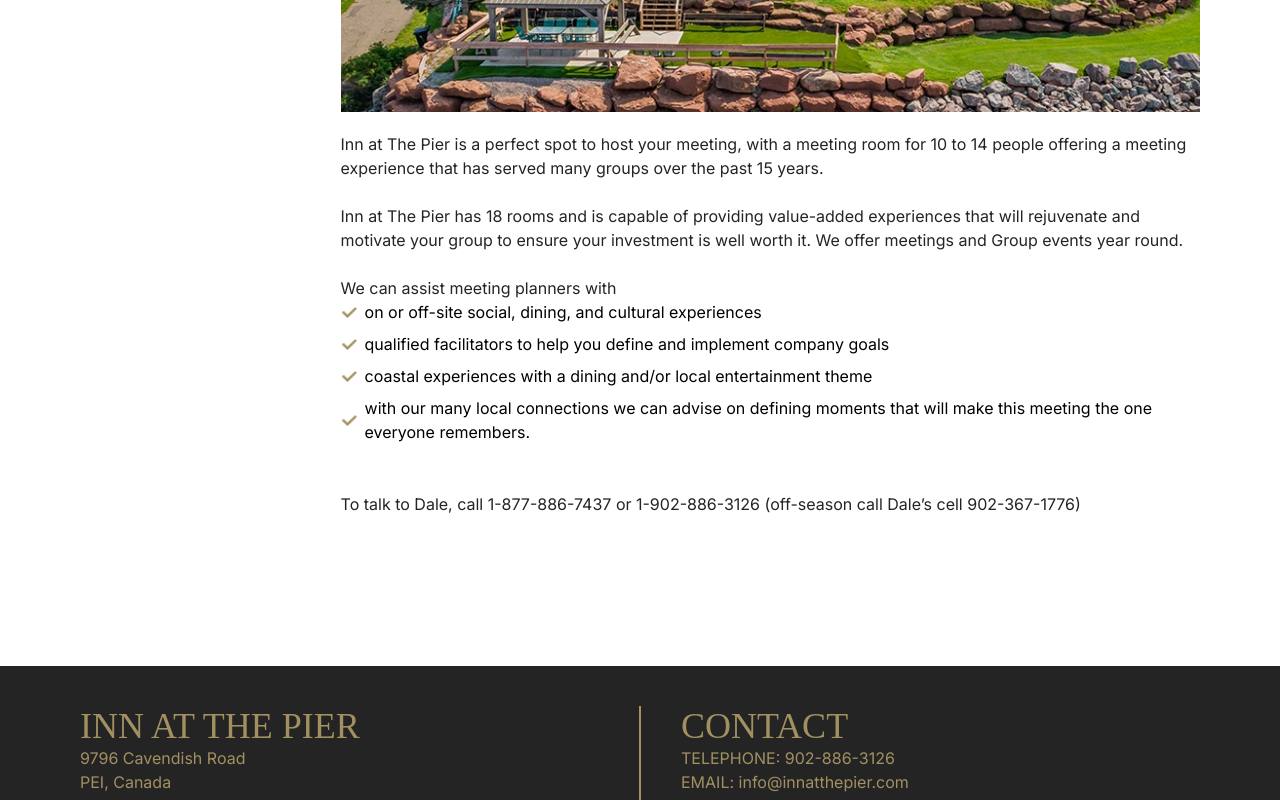
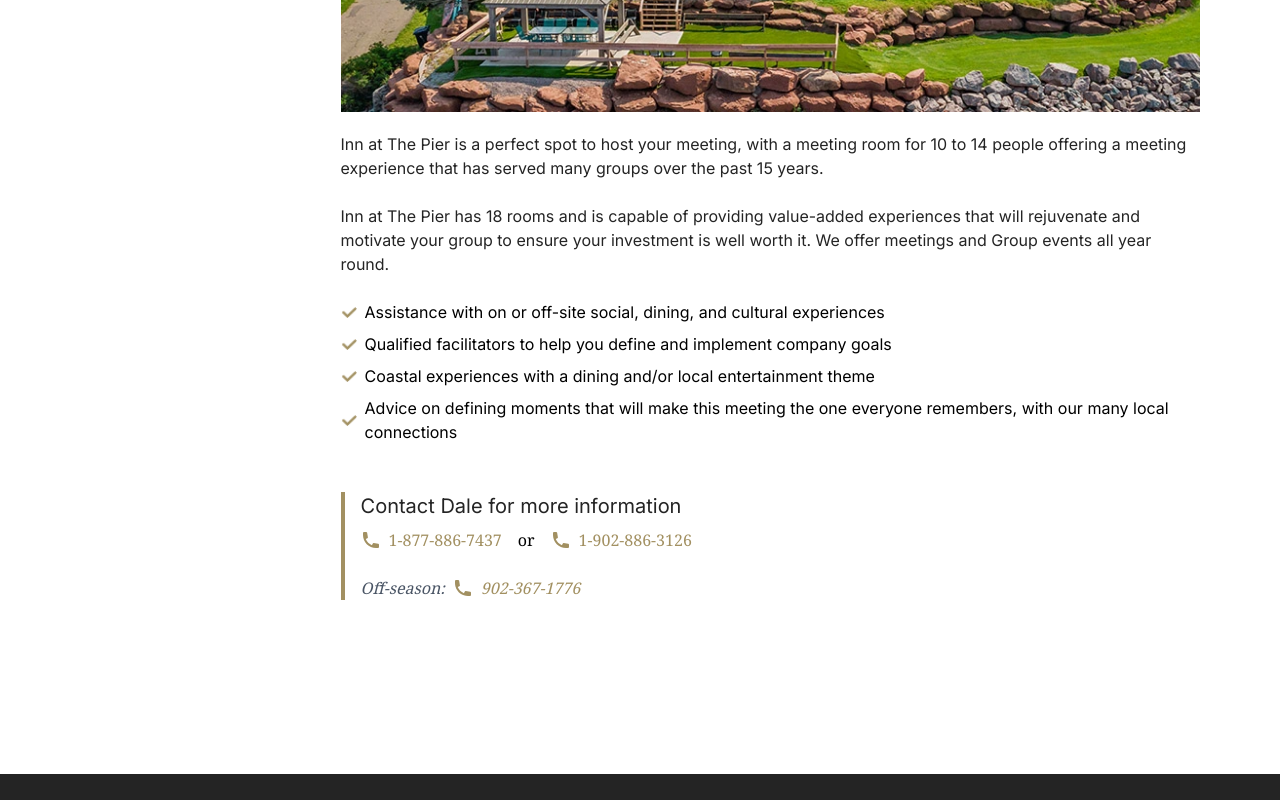
Before and after one commit to evanlarkin10/pier-website, a Next.js app: page /groups in a window 1280 px wide. Shown: the part 429-1229 px from the top of the page. Built offline with nearby package versions, Linux system fonts and the light colour scheme.

Commit message:
Text and UI touchups

```diff
--- a/src/pages/double-room.tsx
+++ b/src/pages/double-room.tsx
@@ -2,13 +2,13 @@
 import Metadata from "@/components/Metadata";
 import DoubleRoom from "@/sections/rooms/Double";
 
-export default function StandardRoomPage() {
+export default function DoubleRoomPage() {
   return (
     <>
       <Metadata
-        title="Inn at the Pier | Standard Room"
-        description="Inn at the Pier | Standard Room"
-        keywords="Inn at the pier, Pier, Cavendish, Hotel, Accommodation,Standard room"
+        title="Inn at the Pier | Double Room"
+        description="Inn at the Pier | Double Room"
+        keywords="Inn at the pier, Pier, Cavendish, Hotel, Accommodation, Double room"
       />
       <PageLayout>
         <DoubleRoom />
--- a/src/pages/golf-packages.tsx
+++ b/src/pages/golf-packages.tsx
@@ -13,7 +13,7 @@
       <Metadata
         title="Inn at the Pier | Golf Packages"
         description="Inn at the Pier | Golf Packages"
-        keywords="Inn at the pier, Pier, Cavendish, Hotel, Accommodation, Restaurant, Bar, Golf, Packages, PEI"
+        keywords="Golf, Pier, Cavendish, Hotel, Accommodation, Restaurant, Bar, Packages, PEI"
       />
       <PageLayout>
         <div className="flex flex-col lg:!flex-row items-center lg:items-start">
--- a/src/pages/groups.tsx
+++ b/src/pages/groups.tsx
@@ -11,7 +11,7 @@
       <Metadata
         title="Inn at the Pier | Groups & Meetings"
         description="Inn at the Pier | Groups & Meetings"
-        keywords="Inn at the pier, Pier, Cavendish, Hotel, Accommodation, Restaurant, Bar, Beach, Family, Pet Friendly, Free Wifi, Free Parking, Free Breakfast"
+        keywords="Inn at the pier, Pier, Cavendish, Hotel, Accommodation, Restaurant, Bar, corporate, meeting, group, events"
       />
       <PageLayout>
         <div className="flex flex-col lg:!flex-row items-center lg:items-start">
@@ -38,27 +38,81 @@
                 Inn at The Pier has 18 rooms and is capable of providing
                 value-added experiences that will rejuvenate and motivate your
                 group to ensure your investment is well worth it. We offer
-                meetings and Group events year round.
+                meetings and Group events all year round.
               </Text>
               <br />
-              <br />
-              <Text variant="p">We can assist meeting planners with</Text>
               <br />
 
               <BulletList
                 items={[
-                  "on or off-site social, dining, and cultural experiences",
-                  "qualified facilitators to help you define and implement company goals",
-                  "coastal experiences with a dining and/or local entertainment theme",
-                  "with our many local connections we can advise on defining moments that will make this meeting the one everyone remembers.",
+                  "Assistance with on or off-site social, dining, and cultural experiences",
+                  "Qualified facilitators to help you define and implement company goals",
+                  "Coastal experiences with a dining and/or local entertainment theme",
+                  "Advice on defining moments that will make this meeting the one everyone remembers, with our many local connections",
                 ]}
               />
               <br />
               <br />
-              <Text variant="p">
-                To talk to Dale, call 1-877-886-7437 or 1-902-886-3126
-                (off-season call Dale’s cell 902-367-1776)
-              </Text>
+              <div className="grid md:grid-cols-2 gap-6 mb-6">
+                <div className="border-l-4 border-secondary pl-4">
+                  <Text
+                    variant="p"
+                    tag="h5"
+                    additionalClasses="text-primary mb-2 text-xl"
+                  >
+                    Contact Dale for more information
+                  </Text>
+                  <div className="flex flex-col sm:flex-row gap-4">
+                    <a
+                      href="tel:18778867437"
+                      className="flex items-center gap-2 text-secondary hover:text-blue-800"
+                    >
+                      <svg
+                        xmlns="http://www.w3.org/2000/svg"
+                        className="h-5 w-5"
+                        viewBox="0 0 20 20"
+                        fill="currentColor"
+                      >
+                        <path d="M2 3a1 1 0 011-1h2.153a1 1 0 01.986.836l.74 4.435a1 1 0 01-.54 1.06l-1.548.773a11.037 11.037 0 006.105 6.105l.774-1.548a1 1 0 011.059-.54l4.435.74a1 1 0 01.836.986V17a1 1 0 01-1 1h-2C7.82 18 2 12.18 2 5V3z" />
+                      </svg>
+                      <span>1-877-886-7437</span>
+                    </a>
+                    or
+                    <a
+                      href="tel:19028863126"
+                      className="flex items-center gap-2 text-secondary hover:text-blue-800"
+                    >
+                      <svg
+                        xmlns="http://www.w3.org/2000/svg"
+                        className="h-5 w-5"
+                        viewBox="0 0 20 20"
+                        fill="currentColor"
+                      >
+                        <path d="M2 3a1 1 0 011-1h2.153a1 1 0 01.986.836l.74 4.435a1 1 0 01-.54 1.06l-1.548.773a11.037 11.037 0 006.105 6.105l.774-1.548a1 1 0 011.059-.54l4.435.74a1 1 0 01.836.986V17a1 1 0 01-1 1h-2C7.82 18 2 12.18 2 5V3z" />
+                      </svg>
+                      <span>1-902-886-3126</span>
+                    </a>
+                  </div>
+                  <br />
+                  <div className="flex flex-row gap-2 text-gray-600 italic">
+                    <span>Off-season: </span>
+                    <a
+                      href="tel:19023671776"
+                      className="flex items-center gap-2 text-secondary hover:text-blue-800"
+                    >
+                      <svg
+                        xmlns="http://www.w3.org/2000/svg"
+                        className="h-5 w-5"
+                        viewBox="0 0 20 20"
+                        fill="currentColor"
+                      >
+                        <path d="M2 3a1 1 0 011-1h2.153a1 1 0 01.986.836l.74 4.435a1 1 0 01-.54 1.06l-1.548.773a11.037 11.037 0 006.105 6.105l.774-1.548a1 1 0 011.059-.54l4.435.74a1 1 0 01.836.986V17a1 1 0 01-1 1h-2C7.82 18 2 12.18 2 5V3z" />
+                      </svg>
+                      <span> 902-367-1776</span>
+                    </a>
+                  </div>
+                </div>
+              </div>
             </div>
           </div>
         </div>
--- a/src/pages/index.tsx
+++ b/src/pages/index.tsx
@@ -7,8 +7,8 @@
   return (
     <>
       <Metadata
-        title="Inn at the Pier | Home"
-        description="Inn at the Pier | Home"
+        title="Inn at the Pier | Prince Edward Island"
+        description="Inn at the Pier | Prince Edward Island"
         keywords="Inn at the pier, Pier, Cavendish, Hotel, Accommodation, Restaurant, Bar, Beach, Family, Pet Friendly, Free Wifi, Free Parking, Free Breakfast"
       />
       <div>
@@ -16,14 +16,14 @@
           slides={[
             {
               id: 1,
-              image: "/slide-1.webp",
-              title: "RESTAURANT ON-SITE",
+              image: "/slide-2.webp",
+              title: "YOUR ISLAND ESCAPE IS WAITING",
+              subtitle: "Perfect for couples",
             },
             {
               id: 2,
-              image: "/slide-2.webp",
-              title: "YOUR ISLAND ESCAPE IS WAITING",
-              subtitle: "Perfect for couples",
+              image: "/slide-1.webp",
+              title: "RESTAURANT ON-SITE",
             },
             {
               id: 3,
@@ -33,26 +33,6 @@
             },
           ]}
         />
-        {/* <div>
-          <div className="flex flex-col sm:!flex-row min-h-[150px]">
-            <div className="flex-[1] bg-primary min-w-[400px]">
-              <Text variant="h3" additionalClasses="text-secondary">
-                Check <br />
-                Availability
-              </Text>
-            </div>
-            <div className="flex flex-[3] bg-secondary items-center justify-start p-4">
-              <Button
-                size="lg"
-                color="secondary"
-                variant="solid"
-                text="Check Availability"
-                additionalClasses="self-center justify-center"
-                onClick={() => window.open(WEBREZ_BOOKING_URL, "_blank")}
-              />
-            </div>
-          </div>
-        </div> */}
         <Rooms />
         <MoreOptions />
       </div>
--- a/src/pages/junior-suite-room.tsx
+++ b/src/pages/junior-suite-room.tsx
@@ -2,13 +2,13 @@
 import Metadata from "@/components/Metadata";
 import JuniorSuite from "@/sections/rooms/JuniorSuite";
 
-export default function StandardRoomPage() {
+export default function JuniorSuiteRoomPage() {
   return (
     <>
       <Metadata
-        title="Inn at the Pier | Standard Room"
-        description="Inn at the Pier | Standard Room"
-        keywords="Inn at the pier, Pier, Cavendish, Hotel, Accommodation,Standard room"
+        title="Inn at the Pier | Junior Suite Room"
+        description="Inn at the Pier | Junior Suite Room"
+        keywords="Inn at the pier, Pier, Cavendish, Hotel, Accommodation, Junior Suite room"
       />
       <PageLayout>
         <JuniorSuite />
--- a/src/pages/suite-room.tsx
+++ b/src/pages/suite-room.tsx
@@ -2,13 +2,13 @@
 import Metadata from "@/components/Metadata";
 import Suite from "@/sections/rooms/Suite";
 
-export default function StandardRoomPage() {
+export default function SuiteRoomPage() {
   return (
     <>
       <Metadata
-        title="Inn at the Pier | Standard Room"
-        description="Inn at the Pier | Standard Room"
-        keywords="Inn at the pier, Pier, Cavendish, Hotel, Accommodation,Standard room"
+        title="Inn at the Pier | Suite Room"
+        description="Inn at the Pier | Suite Room"
+        keywords="Inn at the pier, Pier, Cavendish, Hotel, Accommodation, Suite room"
       />
       <PageLayout>
         <Suite />
```
Also changed, not shown: src/pages/about-us.tsx (+33 -21 lines), src/pages/rooms.tsx (+9 -9 lines), src/sections/landing/Rooms.tsx (+13 -15 lines), 1 other file (tests, documents, lock files or other folders).
